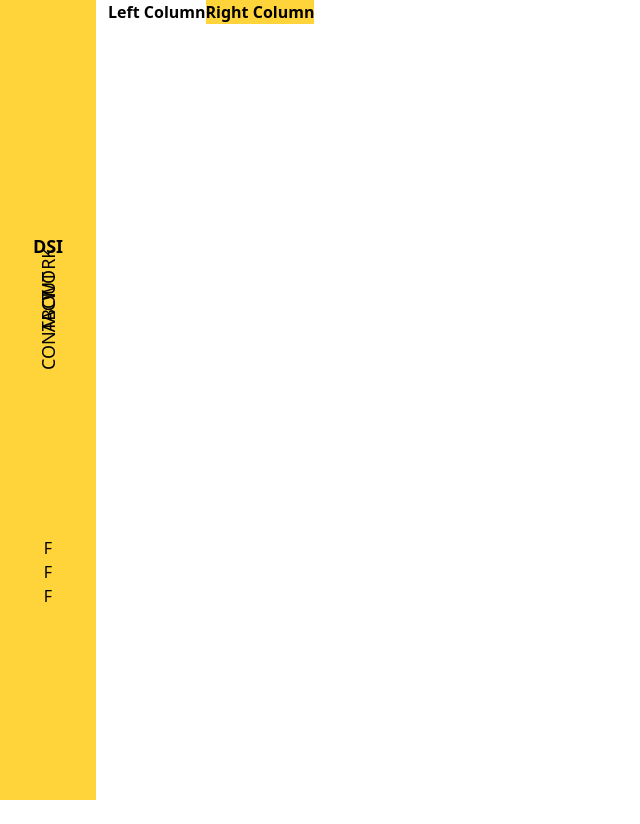
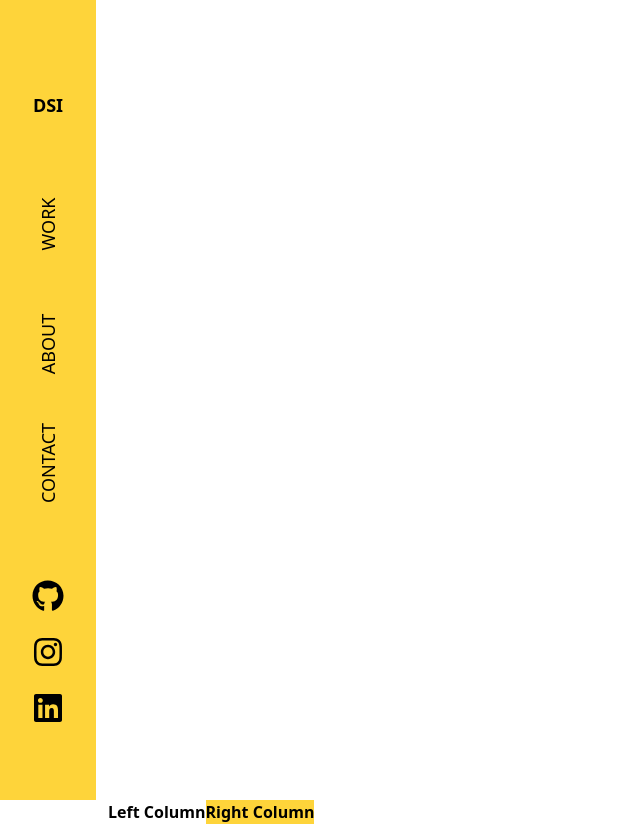
Before and after one commit to X-DSI/portfolio_t3, a Next.js app: page / in a window 1280 px wide. Shown: the whole page, without its empty margins (0-640 px from the left). Before the commit the page ends 800 px from the top, so only its background shows below. Built offline with nearby package versions, Linux system fonts and the light colour scheme.

Commit message:
🌈 STYLE: NavBar

```diff
--- a/src/components/NavBar.tsx
+++ b/src/components/NavBar.tsx
@@ -1,11 +1,11 @@
 import Link from "next/link";
 import React from "react";
+import { FaGithub, FaInstagram, FaLinkedin } from "react-icons/fa";
 
 const NavBar = () => {
   return (
-    <div className="">
-      <div className="absolute inset-y-0 left-0 z-50 flex h-screen w-24 flex-col justify-evenly bg-orange-yellow">
-        <div className="inset-y-0 left-0 mx-auto flex w-full flex-col content-center items-center justify-between pt-10 text-lg font-light uppercase ">
+    <div className="main-navbar-div inset-y-0 left-0 z-50 flex h-screen w-24 flex-col justify-between bg-orange-yellow">
+      <div className="navbar-links flex h-screen flex-col content-center items-center justify-evenly text-lg font-light uppercase">
         <Link className="font-bold" href="/">
           DSI
         </Link>
@@ -19,11 +19,16 @@ const NavBar = () => {
           Contact
         </Link>
       </div>
-        <div className="flex flex-col content-center items-center justify-between">
-          <p>F</p>
-          <p>F</p>
-          <p>F</p>
-        </div>
+      <div className="navbar-icons relative mb-16 flex flex-col content-center items-center justify-around">
+        <Link href="github.com">
+          <FaGithub className="m-3 h-8 w-8" />
+        </Link>
+        <Link href="github.com">
+          <FaInstagram className="m-3 h-8 w-8" />
+        </Link>
+        <Link href="github.com">
+          <FaLinkedin className=" m-3 h-8 w-8" />
+        </Link>
       </div>
     </div>
   );
```
Lines whose indentation alone changed are shown as unchanged.
